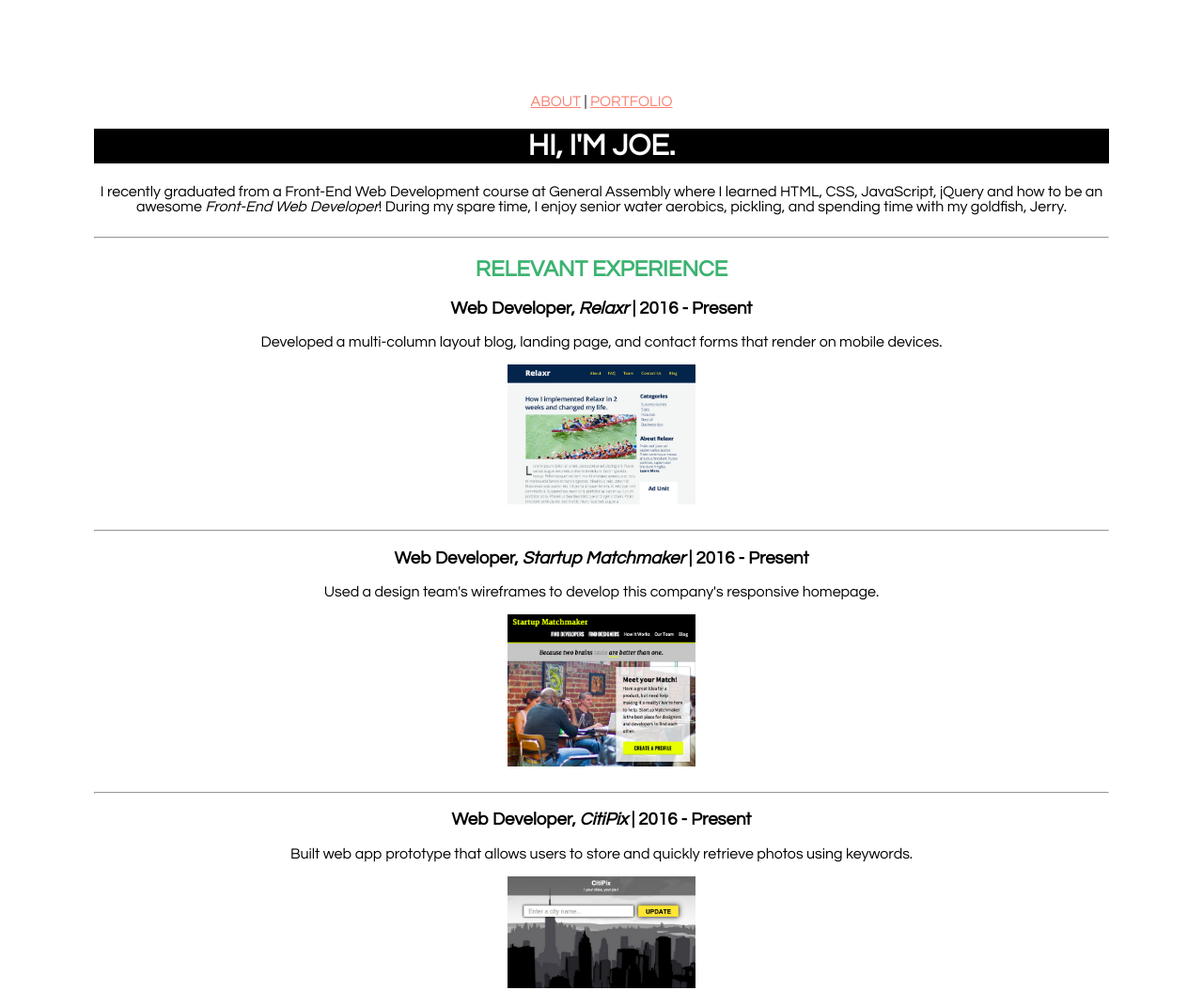
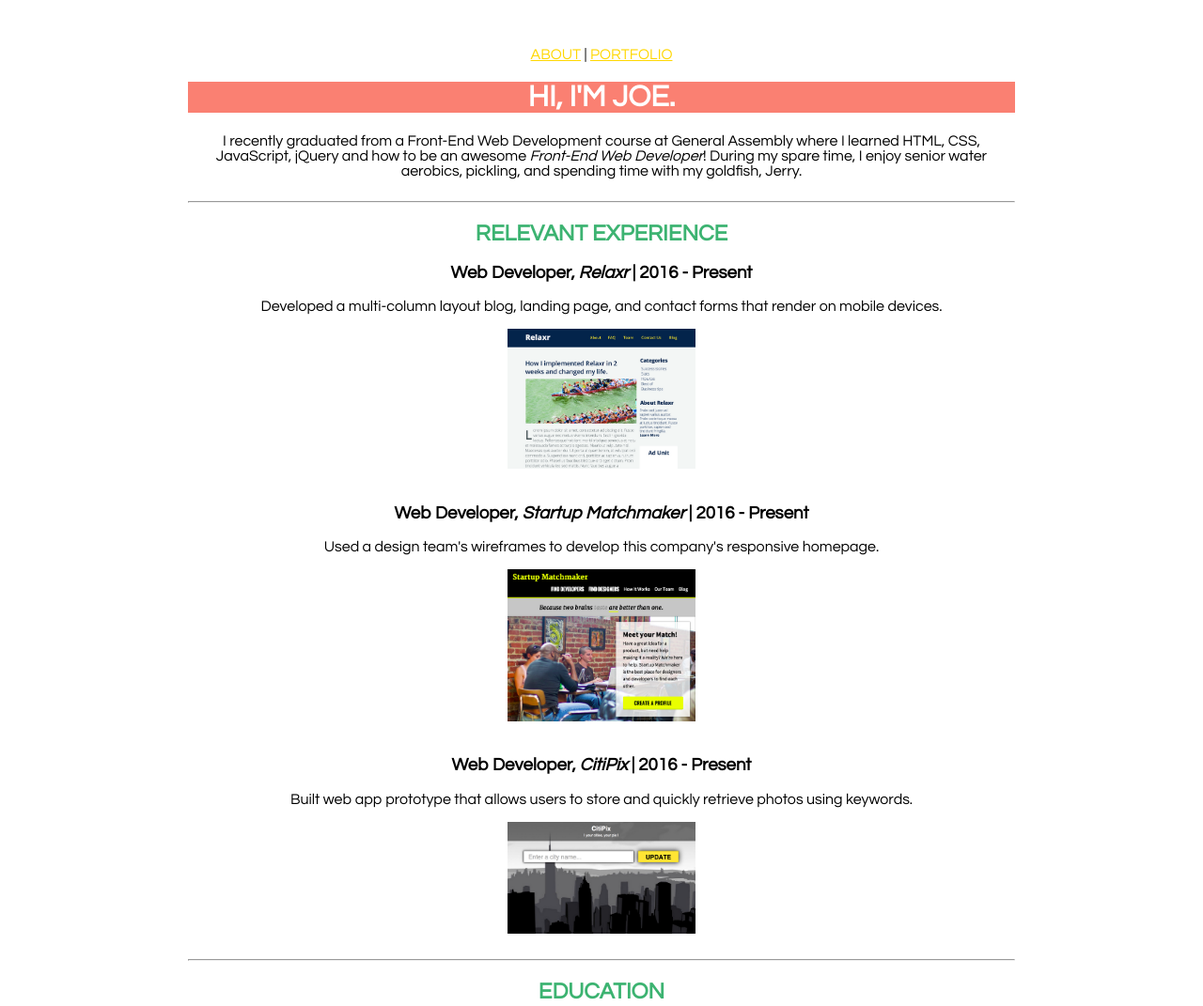
Before and after one commit to secretagentan/homework-portfolio, a plain HTML site: page portfolio.html in a window 1280 px wide. Shown: the top 1071 px of the page at 94% size. Drawn offline with Linux system fonts and the light colour scheme.

Commit message:
change to header background color

```diff
--- a/portfolio.html
+++ b/portfolio.html
@@ -36,8 +36,6 @@
 			<br><br>
 		</div>
 
-		<hr>
-
 		<div>
 			<h3>Web Developer, <em>Startup Matchmaker</em> | 2016 - Present</h3>
 			<p2>
@@ -47,8 +45,6 @@
 			<img src="images/startup_matchmaker_deliverable.png" title="Matchmaker" alt="matchmaker screenshot">
 			<br><br>
 		</div>
-
-		<hr>
 
 		<div>
 			<h3>Web Developer, <em>CitiPix</em> | 2016 - Present</h3>
@@ -70,6 +66,8 @@
 			<li>School of Hard Knocks, 2005 (Honors)</li>
 		</ul>
 
+		<br>
+
 		<hr>
 
 	</body>
--- a/style.css
+++ b/style.css
@@ -1,13 +1,12 @@
 body {
 	text-align: center;
-	margin:100px;
+	margin:50px 200px;
 	font-family: "century gothic";
 }
 
 h1 {
 	color:#FFFFFF;
-	background: #000000;
-	border:2px solid black;
+	background:#FA8072;
 }
 
 h2 {
@@ -20,15 +19,15 @@ img {
 }
 
 img:hover {
-	width:400px;
+	width:400px;#FA8072
 }
 
 a {
-	color:#FA8072;
+	color:#FFD700;
 }
 
 a:hover {
-	color:#FFD700;
+	color:#FA8072;
 }
 
 footer {
```
Also changed, not shown: about.html (+7 -5 lines).
